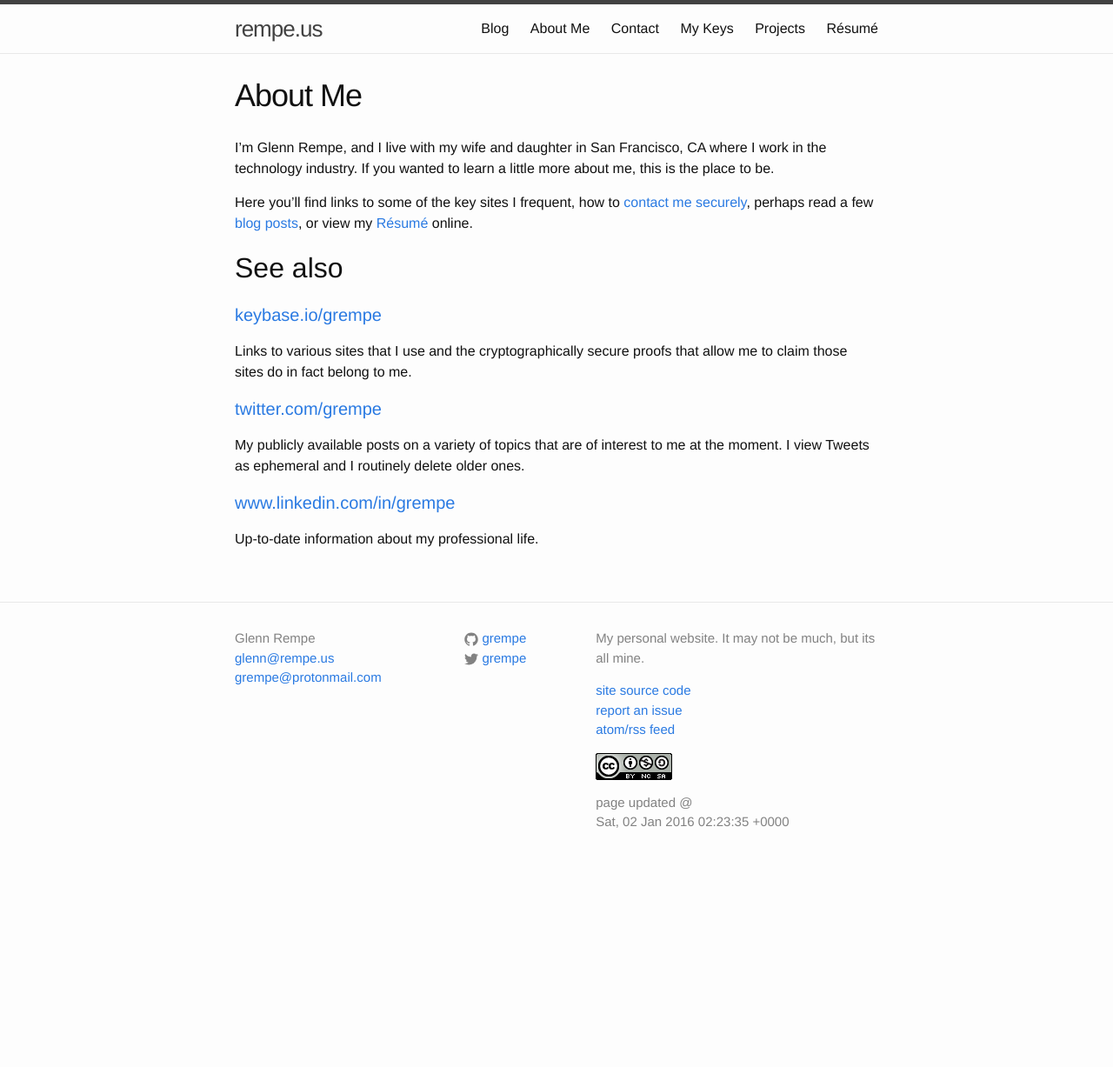
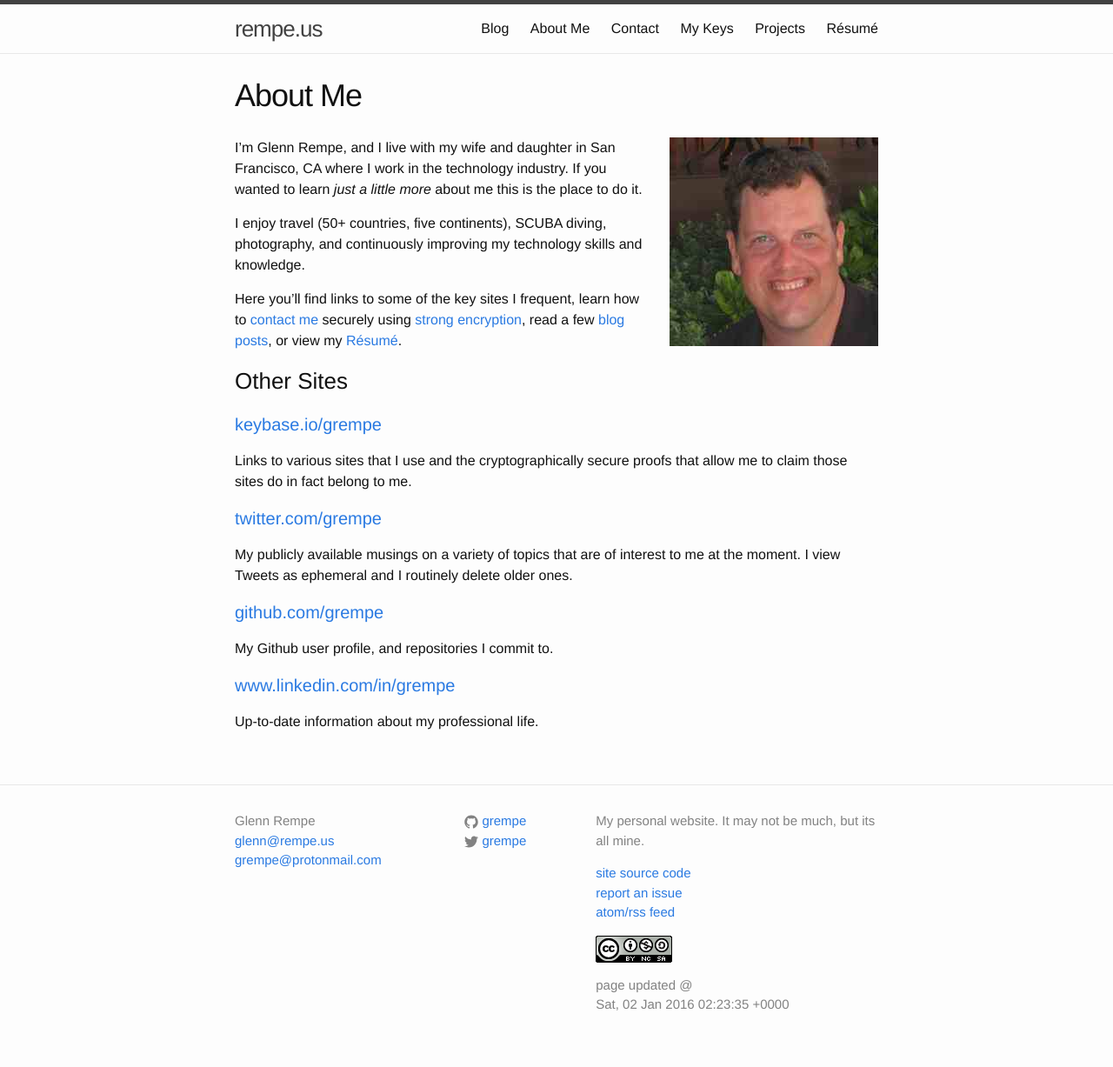
Before and after one commit to grempe/grempe.github.io, a Jekyll site: the page built from about.md, in a window 1280 px wide. Shown: the whole page at 87% size. Built offline with Jekyll 4.4.1, drawn with Linux system fonts in a browser that asks for light colours; before the commit the page ends 1017 px from its top, so only the background shows below that.

Commit message:
Add an 'about' layout with a float:right photo. Tweak about text.

```diff
--- /dev/null
+++ b/_layouts/about.html
@@ -0,0 +1,15 @@
+---
+layout: default
+---
+<div class="post">
+
+  <header class="post-header">
+    <h1 class="post-title">{{ page.title }}</h1>
+  </header>
+
+  <article class="post-content">
+    <img style="float: right; padding: 0px 0px 0px 20px;" src="/images/glenn@rempe.us.jpg" alt="Glenn Rempe - Photo" />
+    {{ content }}
+  </article>
+
+</div>
--- a/about.md
+++ b/about.md
@@ -1,27 +1,33 @@
 ---
-layout: page
+layout: about
 title: About Me
 permalink: /about/
 ---
 
 I'm Glenn Rempe, and I live with my wife and daughter in San Francisco, CA where
-I work in the technology industry. If you wanted to learn a little more about
-me, this is the place to be.
+I work in the technology industry. If you wanted to learn *just a little more* about
+me this is the place to do it.
 
-Here you'll find links to some of the key sites I frequent, how
-to [contact me securely](/contact/), perhaps read a few [blog posts](/), or view
-my [Résumé](/resume/) online.
+I enjoy travel (50+ countries, five continents), SCUBA diving, photography,
+and continuously improving my technology skills and knowledge.
 
-## See also
+Here you'll find links to some of the key sites I frequent, learn how
+to [contact me](/contact/) securely using [strong encryption](/keys/),
+read a few [blog posts](/), or view my [Résumé](/resume/).
 
-#### [keybase.io/grempe](https://keybase.io/grempe)
+### Other Sites
+
+#### [keybase.io/grempe](https://keybase.io/grempe){:target="_blank"}
 Links to various sites that I use and the cryptographically
 secure proofs that allow me to claim those sites do in fact belong to me.
 
-#### [twitter.com/grempe](https://twitter.com/grempe)
-My publicly available posts on a variety of topics that are
+#### [twitter.com/grempe](https://twitter.com/grempe){:target="_blank"}
+My publicly available musings on a variety of topics that are
 of interest to me at the moment. I view Tweets as ephemeral and I routinely
 delete older ones.
 
-#### [www.linkedin.com/in/grempe](https://www.linkedin.com/in/grempe)
+#### [github.com/grempe](https://github.com/grempe){:target="_blank"}
+My Github user profile, and repositories I commit to.
+
+#### [www.linkedin.com/in/grempe](https://www.linkedin.com/in/grempe){:target="_blank"}
 Up-to-date information about my professional life.
```
Also changed, not shown: images/glenn@rempe.us.jpg (added).
